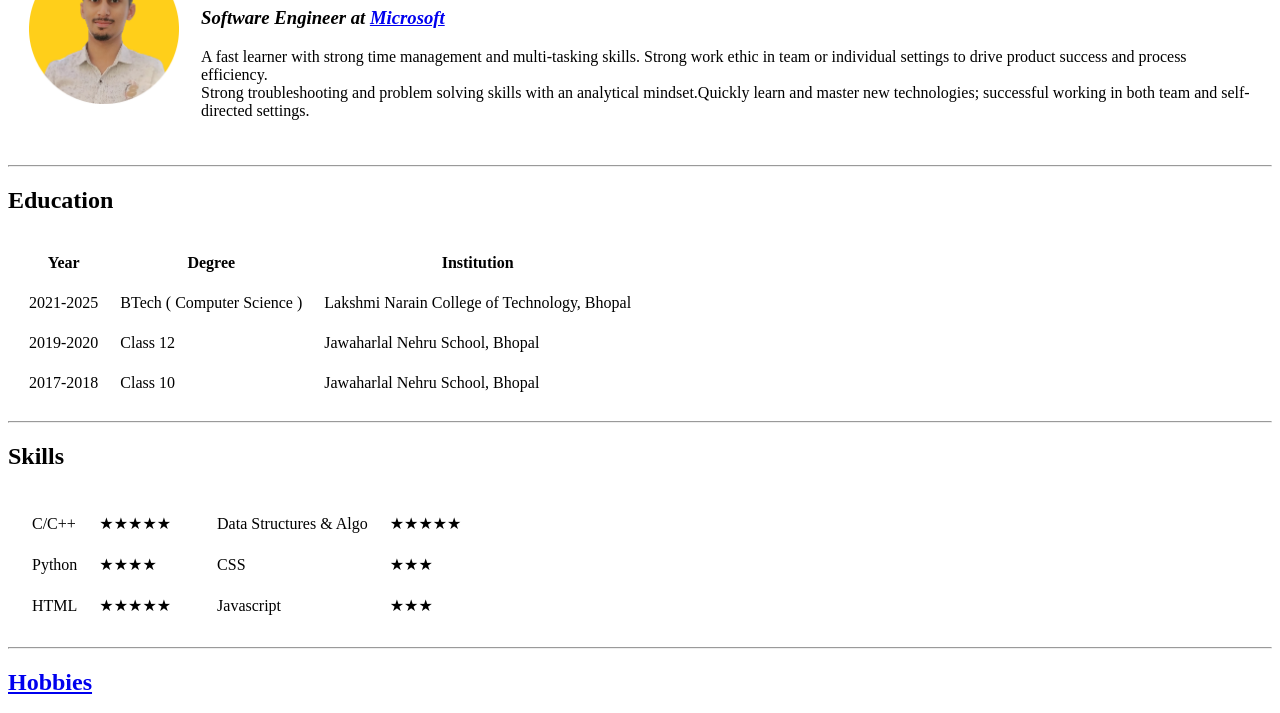
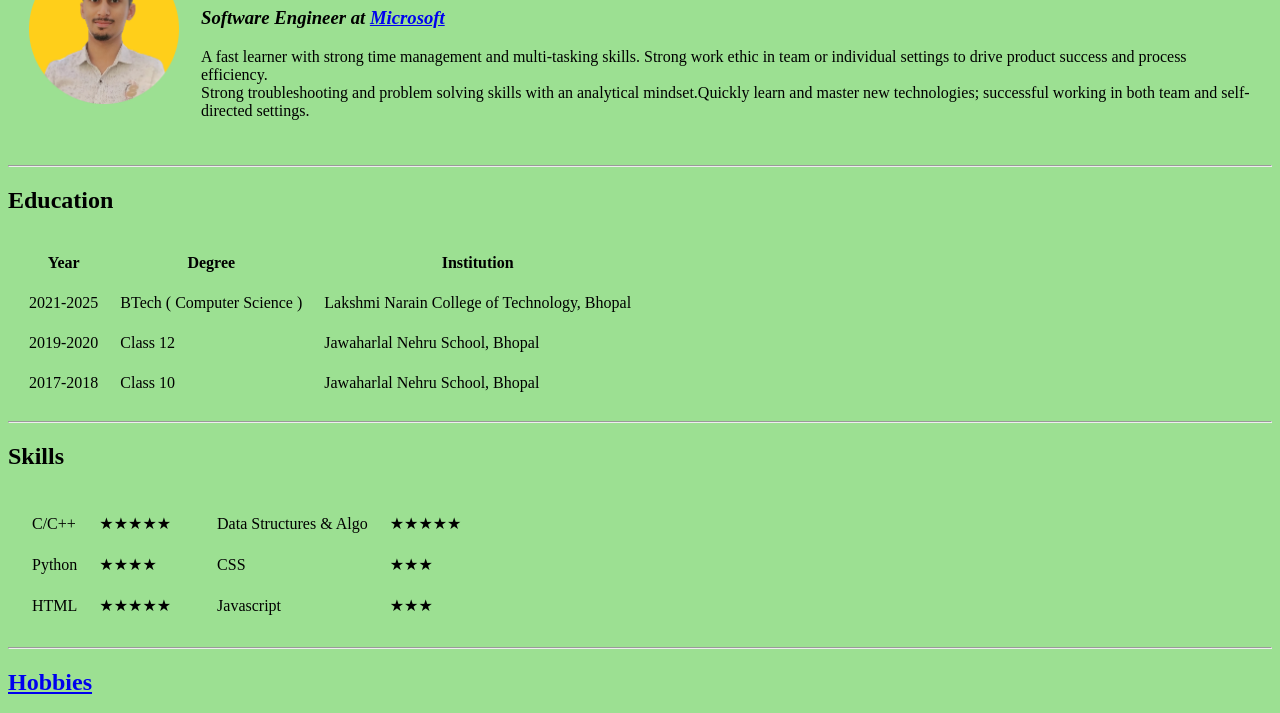
Before and after one commit to deepesh16b/cv, a plain HTML site: page index.html in a window 1280 px wide. Shown: the part 102-815 px from the top of the page. Drawn offline with Linux system fonts and the light colour scheme.

Commit message:
Update index.html

```diff
--- a/index.html
+++ b/index.html
@@ -6,7 +6,7 @@
   <title>😄Deepesh-Personal-Site</title>
 </head>
 
-<body>
+<body style="background-color: #9ce092;">
   <table cellspacing="20">
     <tr>
       <td>
```
